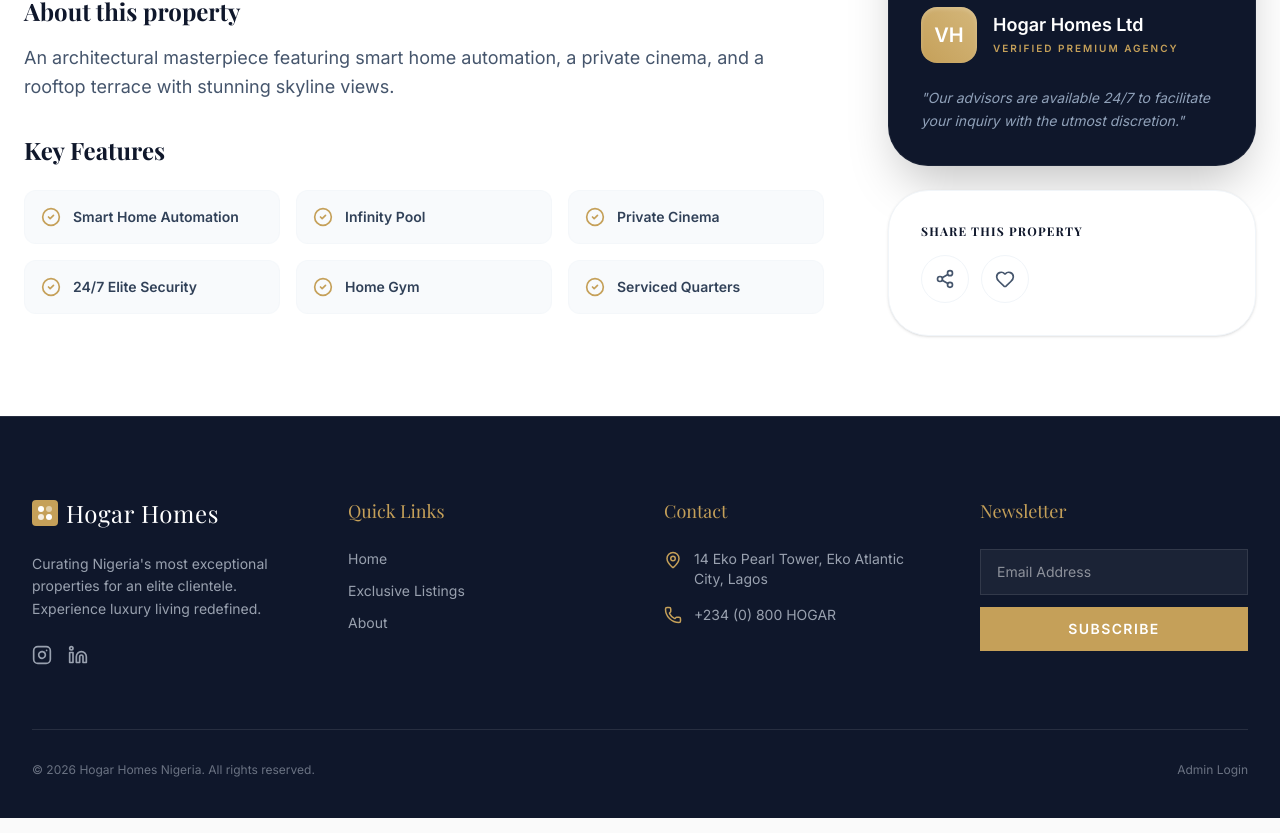
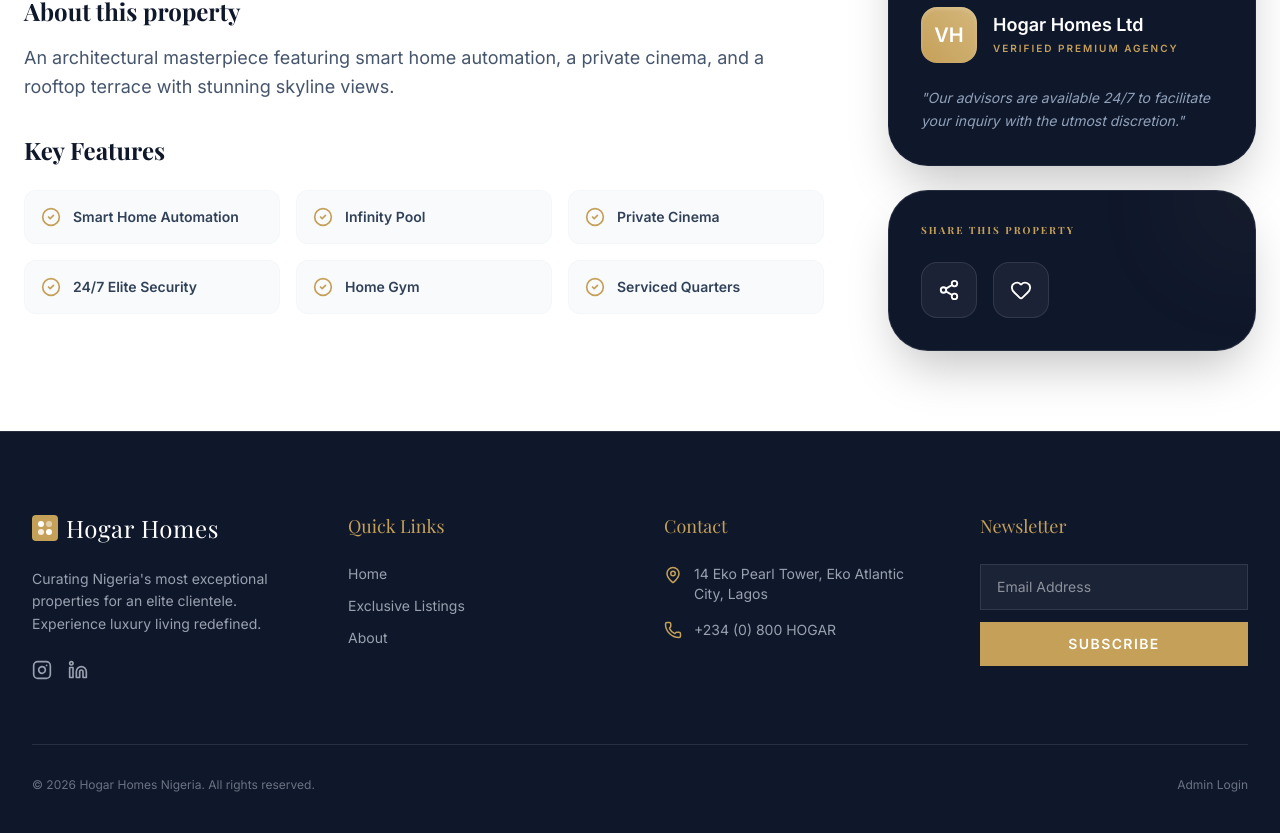
Before and after one commit to Nodstan/Holgar-Homes, a React (Vite) app: page /property/1 in a window 1280 px wide. Shown: the part 1199-2032 px from the top of the page. Built offline with nearby package versions, Linux system fonts and the light colour scheme; a web font is replaced by a local one.

Commit message:
coloring to the share and like division in the property details sidebar

```diff
--- a/src/components/PropertyDetails.tsx
+++ b/src/components/PropertyDetails.tsx
@@ -213,12 +213,21 @@ const PropertyDetails: React.FC = () => {
               </div>
 
               {/* Additional Sidebar Info */}
-              <div className="bg-white border border-slate-100 p-8 rounded-[2.5rem] shadow-sm">
-                <h4 className="font-bold text-slate-900 mb-4 uppercase tracking-widest text-xs">Share this property</h4>
-                <div className="flex gap-3">
+              <div className="bg-slate-900 border border-white/10 p-8 rounded-[2.5rem] shadow-2xl relative overflow-hidden group">
+                {/* Subtle decorative glow in the corner */}
+                <div className="absolute -top-10 -right-10 w-24 h-24 bg-[#C5A059] opacity-10 blur-3xl group-hover:opacity-20 transition-opacity" />
+
+                <h4 className="font-bold text-[#C5A059] mb-6 uppercase tracking-[0.2em] text-[10px]">
+                  Share this property
+                </h4>
+
+                <div className="flex gap-4">
                   {[Share2, Heart].map((Icon, i) => (
-                    <button key={i} className="w-12 h-12 rounded-full border border-slate-100 flex items-center justify-center text-slate-600 hover:bg-[#C5A059] hover:text-white hover:border-[#C5A059] transition-all">
-                      <Icon size={20} />
+                    <button
+                      key={i}
+                      className="w-14 h-14 rounded-2xl bg-white/5 border border-white/10 flex items-center justify-center text-white hover:bg-[#C5A059] hover:scale-110 hover:shadow-[0_0_20px_rgba(197,160,89,0.3)] transition-all duration-300"
+                    >
+                      <Icon size={22} />
                     </button>
                   ))}
                 </div>
```
